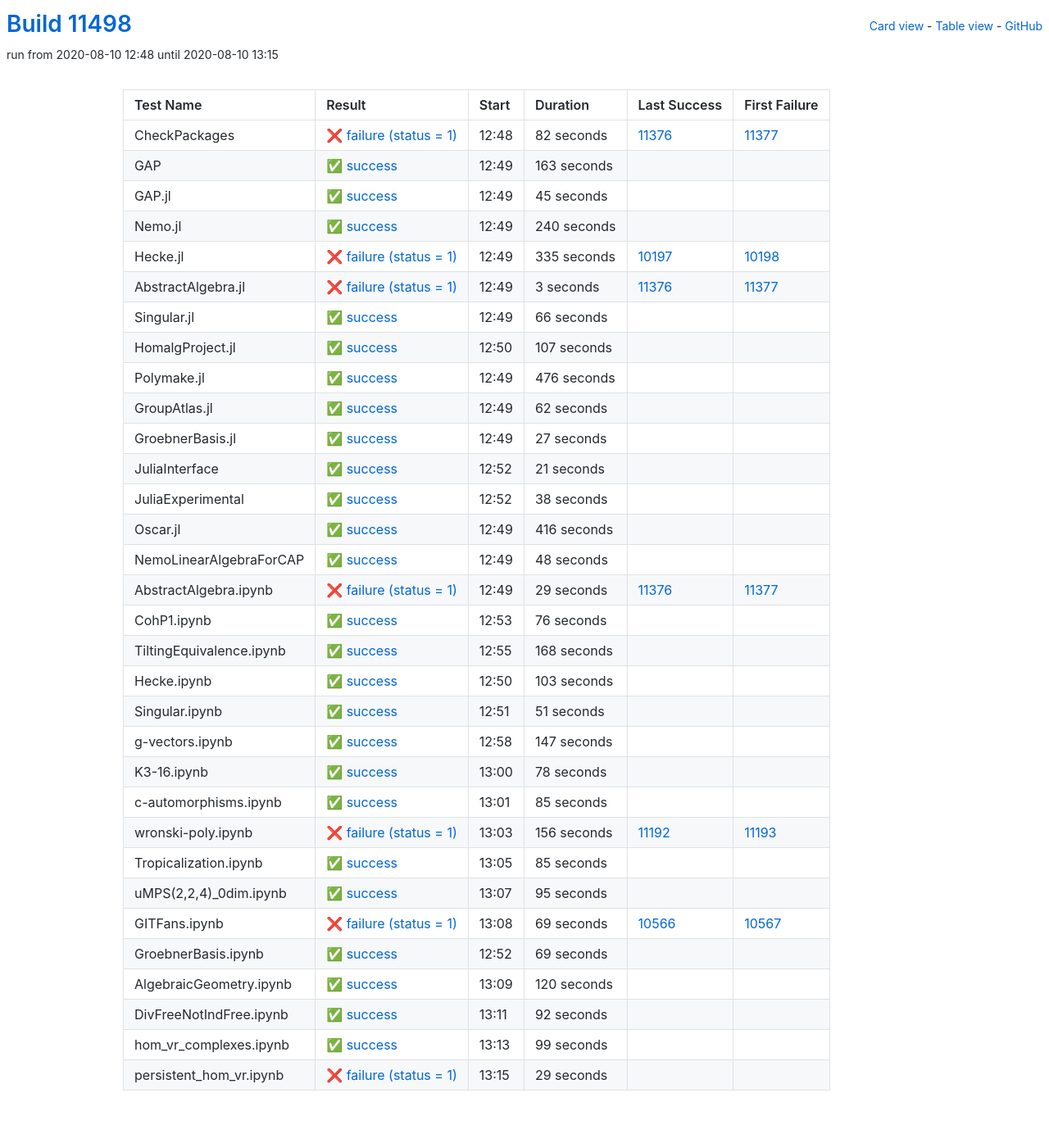
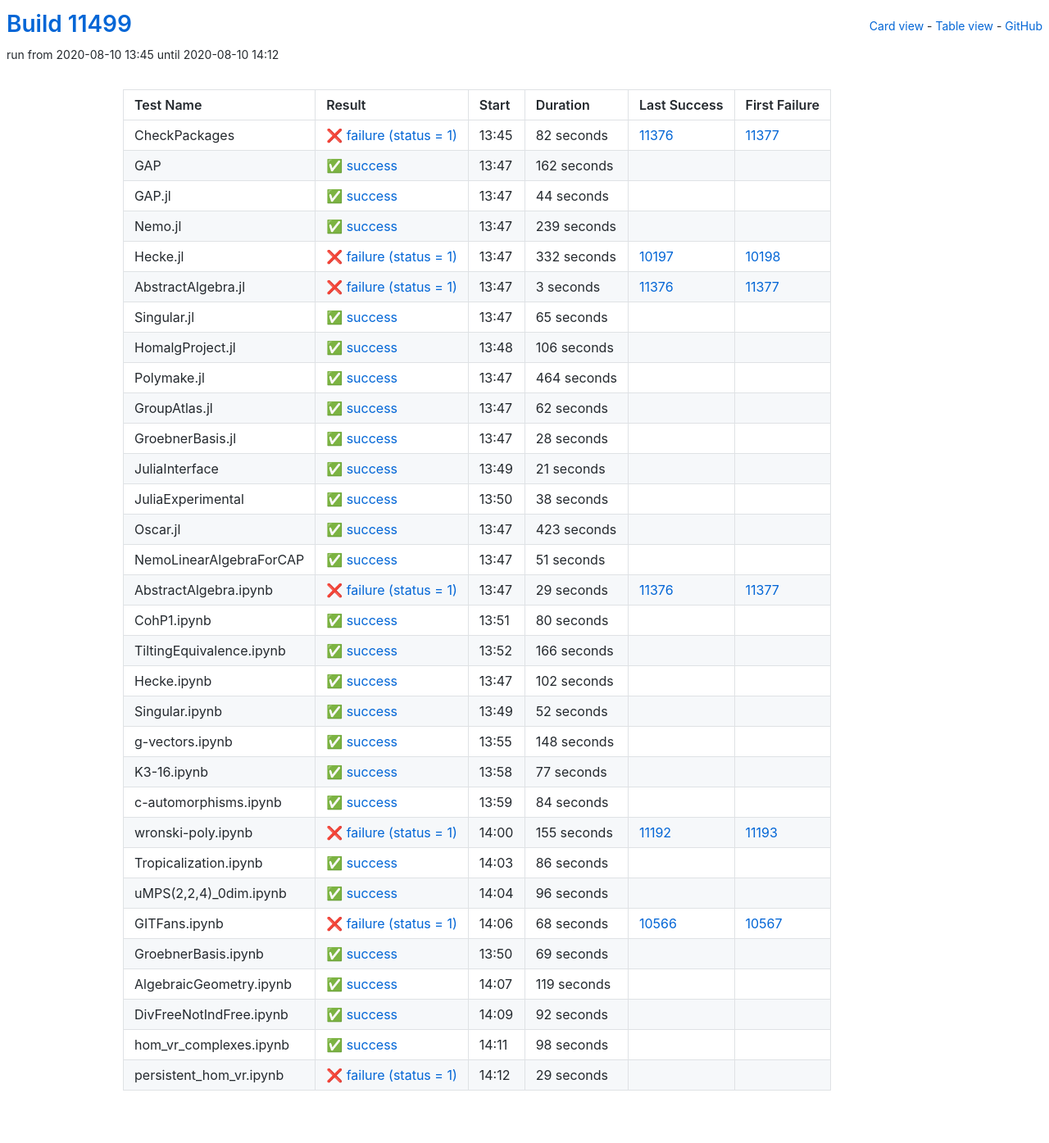
Before and after one commit to oscar-system/oscar-ci-status, a Jekyll site: the page built from table.html, in a window 1280 px wide. Shown: the whole page at 82% size. Built offline with Jekyll 4.4.1, drawn with Linux system fonts in a browser that asks for light colours.

Commit message:
Build #11499

```diff
--- a/_data/ci.yml
+++ b/_data/ci.yml
@@ -1,6 +1,6 @@
 ---
-build: 11498
-build_url: https://oscarci.mathematik.uni-kl.de/job/oscar/11498/
+build: 11499
+build_url: https://oscarci.mathematik.uni-kl.de/job/oscar/11499/
 job: oscar
 organization: oscar-system
 repo: oscar-ci-status
@@ -8,8 +8,8 @@
 tests:
 - name: CheckPackages
   id: checkpackages
-  log: https://oscarci.mathematik.uni-kl.de/job/oscar/11498/artifact/logs/build-11498/CheckPackages.log
-  start: 2020-08-10 12:48
+  log: https://oscarci.mathematik.uni-kl.de/job/oscar/11499/artifact/logs/build-11499/CheckPackages.log
+  start: 2020-08-10 13:45
   success: false
   exitcode: 1
   status: failure
@@ -20,56 +20,56 @@
   first_failure_url: https://oscarci.mathematik.uni-kl.de/job/oscar/11377/
 - name: GAP
   id: gap
-  log: https://oscarci.mathematik.uni-kl.de/job/oscar/11498/artifact/logs/build-11498/GAP.log
-  start: 2020-08-10 12:49
+  log: https://oscarci.mathematik.uni-kl.de/job/oscar/11499/artifact/logs/build-11499/GAP.log
+  start: 2020-08-10 13:47
   success: true
   exitcode: 0
   status: success
-  duration: 163
+  duration: 162
   last_success: false
   last_success_url:
   first_failure: false
   first_failure_url:
 - name: GAP.jl
   id: gap-jl
-  log: https://oscarci.mathematik.uni-kl.de/job/oscar/11498/artifact/logs/build-11498/GAP.jl.log
-  start: 2020-08-10 12:49
+  log: https://oscarci.mathematik.uni-kl.de/job/oscar/11499/artifact/logs/build-11499/GAP.jl.log
+  start: 2020-08-10 13:47
   success: true
   exitcode: 0
   status: success
-  duration: 45
+  duration: 44
   last_success: false
   last_success_url:
   first_failure: false
   first_failure_url:
 - name: Nemo.jl
   id: nemo-jl
-  log: https://oscarci.mathematik.uni-kl.de/job/oscar/11498/artifact/logs/build-11498/Nemo.jl.log
-  start: 2020-08-10 12:49
+  log: https://oscarci.mathematik.uni-kl.de/job/oscar/11499/artifact/logs/build-11499/Nemo.jl.log
+  start: 2020-08-10 13:47
   success: true
   exitcode: 0
   status: success
-  duration: 240
+  duration: 239
   last_success: false
   last_success_url:
   first_failure: false
   first_failure_url:
 - name: Hecke.jl
   id: hecke-jl
-  log: https://oscarci.mathematik.uni-kl.de/job/oscar/11498/artifact/logs/build-11498/Hecke.jl.log
-  start: 2020-08-10 12:49
+  log: https://oscarci.mathematik.uni-kl.de/job/oscar/11499/artifact/logs/build-11499/Hecke.jl.log
+  start: 2020-08-10 13:47
   success: false
   exitcode: 1
   status: failure
-  duration: 335
+  duration: 332
   last_success: 10197
   last_success_url: https://oscarci.mathematik.uni-kl.de/job/oscar/10197/
   first_failure: 10198
   first_failure_url: https://oscarci.mathematik.uni-kl.de/job/oscar/10198/
 - name: AbstractAlgebra.jl
   id: abstractalgebra-jl
-  log: https://oscarci.mathematik.uni-kl.de/job/oscar/11498/artifact/logs/build-11498/AbstractAlgebra.jl.log
-  start: 2020-08-10 12:49
+  log: https://oscarci.mathematik.uni-kl.de/job/oscar/11499/artifact/logs/build-11499/AbstractAlgebra.jl.log
+  start: 2020-08-10 13:47
   success: false
   exitcode: 1
   status: failure
@@ -80,44 +80,44 @@
   first_failure_url: https://oscarci.mathematik.uni-kl.de/job/oscar/11377/
 - name: Singular.jl
   id: singular-jl
-  log: https://oscarci.mathematik.uni-kl.de/job/oscar/11498/artifact/logs/build-11498/Singular.jl.log
-  start: 2020-08-10 12:49
+  log: https://oscarci.mathematik.uni-kl.de/job/oscar/11499/artifact/logs/build-11499/Singular.jl.log
+  start: 2020-08-10 13:47
   success: true
   exitcode: 0
   status: success
-  duration: 66
+  duration: 65
   last_success: false
   last_success_url:
   first_failure: false
   first_failure_url:
 - name: HomalgProject.jl
   id: homalgproject-jl
-  log: https://oscarci.mathematik.uni-kl.de/job/oscar/11498/artifact/logs/build-11498/HomalgProject.jl.log
-  start: 2020-08-10 12:50
+  log: https://oscarci.mathematik.uni-kl.de/job/oscar/11499/artifact/logs/build-11499/HomalgProject.jl.log
+  start: 2020-08-10 13:48
   success: true
   exitcode: 0
   status: success
-  duration: 107
+  duration: 106
   last_success: false
   last_success_url:
   first_failure: false
   first_failure_url:
 - name: Polymake.jl
   id: polymake-jl
-  log: https://oscarci.mathematik.uni-kl.de/job/oscar/11498/artifact/logs/build-11498/Polymake.jl.log
-  start: 2020-08-10 12:49
+  log: https://oscarci.mathematik.uni-kl.de/job/oscar/11499/artifact/logs/build-11499/Polymake.jl.log
+  start: 2020-08-10 13:47
   success: true
   exitcode: 0
   status: success
-  duration: 476
+  duration: 464
   last_success: false
   last_success_url:
   first_failure: false
   first_failure_url:
 - name: GroupAtlas.jl
   id: groupatlas-jl
-  log: https://oscarci.mathematik.uni-kl.de/job/oscar/11498/artifact/logs/build-11498/GroupAtlas.jl.log
-  start: 2020-08-10 12:49
+  log: https://oscarci.mathematik.uni-kl.de/job/oscar/11499/artifact/logs/build-11499/GroupAtlas.jl.log
+  start: 2020-08-10 13:47
   success: true
   exitcode: 0
   status: success
@@ -128,20 +128,20 @@
   first_failure_url:
 - name: GroebnerBasis.jl
   id: groebnerbasis-jl
-  log: https://oscarci.mathematik.uni-kl.de/job/oscar/11498/artifact/logs/build-11498/GroebnerBasis.jl.log
-  start: 2020-08-10 12:49
+  log: https://oscarci.mathematik.uni-kl.de/job/oscar/11499/artifact/logs/build-11499/GroebnerBasis.jl.log
+  start: 2020-08-10 13:47
   success: true
   exitcode: 0
   status: success
-  duration: 27
+  duration: 28
   last_success: false
   last_success_url:
   first_failure: false
   first_failure_url:
 - name: JuliaInterface
   id: juliainterface
-  log: https://oscarci.mathematik.uni-kl.de/job/oscar/11498/artifact/logs/build-11498/JuliaInterface.log
-  start: 2020-08-10 12:52
+  log: https://oscarci.mathematik.uni-kl.de/job/oscar/11499/artifact/logs/build-11499/JuliaInterface.log
+  start: 2020-08-10 13:49
   success: true
   exitcode: 0
   status: success
@@ -152,8 +152,8 @@
   first_failure_url:
 - name: JuliaExperimental
   id: juliaexperimental
-  log: https://oscarci.mathematik.uni-kl.de/job/oscar/11498/artifact/logs/build-11498/JuliaExperimental.log
-  start: 2020-08-10 12:52
+  log: https://oscarci.mathematik.uni-kl.de/job/oscar/11499/artifact/logs/build-11499/JuliaExperimental.log
+  start: 2020-08-10 13:50
   success: true
   exitcode: 0
   status: success
@@ -164,32 +164,32 @@
   first_failure_url:
 - name: Oscar.jl
   id: oscar-jl
-  log: https://oscarci.mathematik.uni-kl.de/job/oscar/11498/artifact/logs/build-11498/Oscar.jl.log
-  start: 2020-08-10 12:49
+  log: https://oscarci.mathematik.uni-kl.de/job/oscar/11499/artifact/logs/build-11499/Oscar.jl.log
+  start: 2020-08-10 13:47
   success: true
   exitcode: 0
   status: success
-  duration: 416
+  duration: 423
   last_success: false
   last_success_url:
   first_failure: false
   first_failure_url:
 - name: NemoLinearAlgebraForCAP
   id: nemolinearalgebraforcap
-  log: https://oscarci.mathematik.uni-kl.de/job/oscar/11498/artifact/logs/build-11498/NemoLinearAlgebraForCAP.log
-  start: 2020-08-10 12:49
+  log: https://oscarci.mathematik.uni-kl.de/job/oscar/11499/artifact/logs/build-11499/NemoLinearAlgebraForCAP.log
+  start: 2020-08-10 13:47
   success: true
   exitcode: 0
   status: success
-  duration: 48
+  duration: 51
   last_success: false
   last_success_url:
   first_failure: false
   first_failure_url:
 - name: AbstractAlgebra.ipynb
   id: abstractalgebra-ipynb
-  log: https://oscarci.mathematik.uni-kl.de/job/oscar/11498/artifact/logs/build-11498/AbstractAlgebra.ipynb.log
-  start: 2020-08-10 12:49
+  log: https://oscarci.mathematik.uni-kl.de/job/oscar/11499/artifact/logs/build-11499/AbstractAlgebra.ipynb.log
+  start: 2020-08-10 13:47
   success: false
   exitcode: 1
   status: failure
@@ -200,140 +200,140 @@
   first_failure_url: https://oscarci.mathematik.uni-kl.de/job/oscar/11377/
 - name: CohP1.ipynb
   id: cohp1-ipynb
-  log: https://oscarci.mathematik.uni-kl.de/job/oscar/11498/artifact/logs/build-11498/CohP1.ipynb.log
-  start: 2020-08-10 12:53
+  log: https://oscarci.mathematik.uni-kl.de/job/oscar/11499/artifact/logs/build-11499/CohP1.ipynb.log
+  start: 2020-08-10 13:51
   success: true
   exitcode: 0
   status: success
-  duration: 76
+  duration: 80
   last_success: false
   last_success_url:
   first_failure: false
   first_failure_url:
 - name: TiltingEquivalence.ipynb
   id: tiltingequivalence-ipynb
-  log: https://oscarci.mathematik.uni-kl.de/job/oscar/11498/artifact/logs/build-11498/TiltingEquivalence.ipynb.log
-  start: 2020-08-10 12:55
+  log: https://oscarci.mathematik.uni-kl.de/job/oscar/11499/artifact/logs/build-11499/TiltingEquivalence.ipynb.log
+  start: 2020-08-10 13:52
   success: true
   exitcode: 0
   status: success
-  duration: 168
+  duration: 166
   last_success: false
   last_success_url:
   first_failure: false
   first_failure_url:
 - name: Hecke.ipynb
   id: hecke-ipynb
-  log: https://oscarci.mathematik.uni-kl.de/job/oscar/11498/artifact/logs/build-11498/Hecke.ipynb.log
-  start: 2020-08-10 12:50
+  log: https://oscarci.mathematik.uni-kl.de/job/oscar/11499/artifact/logs/build-11499/Hecke.ipynb.log
+  start: 2020-08-10 13:47
   success: true
   exitcode: 0
   status: success
-  duration: 103
+  duration: 102
   last_success: false
   last_success_url:
   first_failure: false
   first_failure_url:
 - name: Singular.ipynb
   id: singular-ipynb
-  log: https://oscarci.mathematik.uni-kl.de/job/oscar/11498/artifact/logs/build-11498/Singular.ipynb.log
-  start: 2020-08-10 12:51
+  log: https://oscarci.mathematik.uni-kl.de/job/oscar/11499/artifact/logs/build-11499/Singular.ipynb.log
+  start: 2020-08-10 13:49
   success: true
   exitcode: 0
   status: success
-  duration: 51
+  duration: 52
   last_success: false
   last_success_url:
   first_failure: false
   first_failure_url:
 - name: g-vectors.ipynb
   id: g-vectors-ipynb
-  log: https://oscarci.mathematik.uni-kl.de/job/oscar/11498/artifact/logs/build-11498/g-vectors.ipynb.log
-  start: 2020-08-10 12:58
+  log: https://oscarci.mathematik.uni-kl.de/job/oscar/11499/artifact/logs/build-11499/g-vectors.ipynb.log
+  start: 2020-08-10 13:55
   success: true
   exitcode: 0
   status: success
-  duration: 147
+  duration: 148
   last_success: false
   last_success_url:
   first_failure: false
   first_failure_url:
 - name: K3-16.ipynb
   id: k3-16-ipynb
-  log: https://oscarci.mathematik.uni-kl.de/job/oscar/11498/artifact/logs/build-11498/K3-16.ipynb.log
-  start: 2020-08-10 13:00
+  log: https://oscarci.mathematik.uni-kl.de/job/oscar/11499/artifact/logs/build-11499/K3-16.ipynb.log
+  start: 2020-08-10 13:58
   success: true
   exitcode: 0
   status: success
-  duration: 78
+  duration: 77
   last_success: false
   last_success_url:
   first_failure: false
   first_failure_url:
 - name: c-automorphisms.ipynb
   id: c-automorphisms-ipynb
-  log: https://oscarci.mathematik.uni-kl.de/job/oscar/11498/artifact/logs/build-11498/c-automorphisms.ipynb.log
-  start: 2020-08-10 13:01
+  log: https://oscarci.mathematik.uni-kl.de/job/oscar/11499/artifact/logs/build-11499/c-automorphisms.ipynb.log
+  start: 2020-08-10 13:59
   success: true
   exitcode: 0
   status: success
-  duration: 85
+  duration: 84
   last_success: false
   last_success_url:
   first_failure: false
   first_failure_url:
 - name: wronski-poly.ipynb
   id: wronski-poly-ipynb
-  log: https://oscarci.mathematik.uni-kl.de/job/oscar/11498/artifact/logs/build-11498/wronski-poly.ipynb.log
-  start: 2020-08-10 13:03
+  log: https://oscarci.mathematik.uni-kl.de/job/oscar/11499/artifact/logs/build-11499/wronski-poly.ipynb.log
+  start: 2020-08-10 14:00
   success: false
   exitcode: 1
   status: failure
-  duration: 156
+  duration: 155
   last_success: 11192
   last_success_url: https://oscarci.mathematik.uni-kl.de/job/oscar/11192/
   first_failure: 11193
   first_failure_url: https://oscarci.mathematik.uni-kl.de/job/oscar/11193/
 - name: Tropicalization.ipynb
   id: tropicalization-ipynb
-  log: https://oscarci.mathematik.uni-kl.de/job/oscar/11498/artifact/logs/build-11498/Tropicalization.ipynb.log
-  start: 2020-08-10 13:05
+  log: https://oscarci.mathematik.uni-kl.de/job/oscar/11499/artifact/logs/build-11499/Tropicalization.ipynb.log
+  start: 2020-08-10 14:03
   success: true
   exitcode: 0
   status: success
-  duration: 85
+  duration: 86
   last_success: false
   last_success_url:
   first_failure: false
   first_failure_url:
 - name: uMPS(2,2,4)_0dim.ipynb
   id: umps-2-2-4-0dim-ipynb
-  log: https://oscarci.mathematik.uni-kl.de/job/oscar/11498/artifact/logs/build-11498/uMPS-2-2-4-_0dim.ipynb.log
-  start: 2020-08-10 13:07
+  log: https://oscarci.mathematik.uni-kl.de/job/oscar/11499/artifact/logs/build-11499/uMPS-2-2-4-_0dim.ipynb.log
+  start: 2020-08-10 14:04
   success: true
   exitcode: 0
   status: success
-  duration: 95
+  duration: 96
   last_success: false
   last_success_url:
   first_failure: false
   first_failure_url:
 - name: GITFans.ipynb
   id: gitfans-ipynb
-  log: https://oscarci.mathematik.uni-kl.de/job/oscar/11498/artifact/logs/build-11498/GITFans.ipynb.log
-  start: 2020-08-10 13:08
+  log: https://oscarci.mathematik.uni-kl.de/job/oscar/11499/artifact/logs/build-11499/GITFans.ipynb.log
+  start: 2020-08-10 14:06
   success: false
   exitcode: 1
   status: failure
-  duration: 69
+  duration: 68
   last_success: 10566
   last_success_url: https://oscarci.mathematik.uni-kl.de/job/oscar/10566/
   first_failure: 10567
   first_failure_url: https://oscarci.mathematik.uni-kl.de/job/oscar/10567/
 - name: GroebnerBasis.ipynb
   id: groebnerbasis-ipynb
-  log: https://oscarci.mathematik.uni-kl.de/job/oscar/11498/artifact/logs/build-11498/GroebnerBasis.ipynb.log
-  start: 2020-08-10 12:52
+  log: https://oscarci.mathematik.uni-kl.de/job/oscar/11499/artifact/logs/build-11499/GroebnerBasis.ipynb.log
+  start: 2020-08-10 13:50
   success: true
   exitcode: 0
   status: success
@@ -344,20 +344,20 @@
   first_failure_url:
 - name: AlgebraicGeometry.ipynb
   id: algebraicgeometry-ipynb
-  log: https://oscarci.mathematik.uni-kl.de/job/oscar/11498/artifact/logs/build-11498/AlgebraicGeometry.ipynb.log
-  start: 2020-08-10 13:09
+  log: https://oscarci.mathematik.uni-kl.de/job/oscar/11499/artifact/logs/build-11499/AlgebraicGeometry.ipynb.log
+  start: 2020-08-10 14:07
   success: true
   exitcode: 0
   status: success
-  duration: 120
+  duration: 119
   last_success: false
   last_success_url:
   first_failure: false
   first_failure_url:
 - name: DivFreeNotIndFree.ipynb
   id: divfreenotindfree-ipynb
-  log: https://oscarci.mathematik.uni-kl.de/job/oscar/11498/artifact/logs/build-11498/DivFreeNotIndFree.ipynb.log
-  start: 2020-08-10 13:11
+  log: https://oscarci.mathematik.uni-kl.de/job/oscar/11499/artifact/logs/build-11499/DivFreeNotIndFree.ipynb.log
+  start: 2020-08-10 14:09
   success: true
   exitcode: 0
   status: success
@@ -368,20 +368,20 @@
   first_failure_url:
 - name: hom_vr_complexes.ipynb
   id: hom-vr-complexes-ipynb
-  log: https://oscarci.mathematik.uni-kl.de/job/oscar/11498/artifact/logs/build-11498/hom_vr_complexes.ipynb.log
-  start: 2020-08-10 13:13
+  log: https://oscarci.mathematik.uni-kl.de/job/oscar/11499/artifact/logs/build-11499/hom_vr_complexes.ipynb.log
+  start: 2020-08-10 14:11
   success: true
   exitcode: 0
   status: success
-  duration: 99
+  duration: 98
   last_success: false
   last_success_url:
   first_failure: false
   first_failure_url:
 - name: persistent_hom_vr.ipynb
   id: persistent-hom-vr-ipynb
-  log: https://oscarci.mathematik.uni-kl.de/job/oscar/11498/artifact/logs/build-11498/persistent_hom_vr.ipynb.log
-  start: 2020-08-10 13:15
+  log: https://oscarci.mathematik.uni-kl.de/job/oscar/11499/artifact/logs/build-11499/persistent_hom_vr.ipynb.log
+  start: 2020-08-10 14:12
   success: false
   exitcode: 1
   status: failure
```
Also changed, not shown: README.md.
